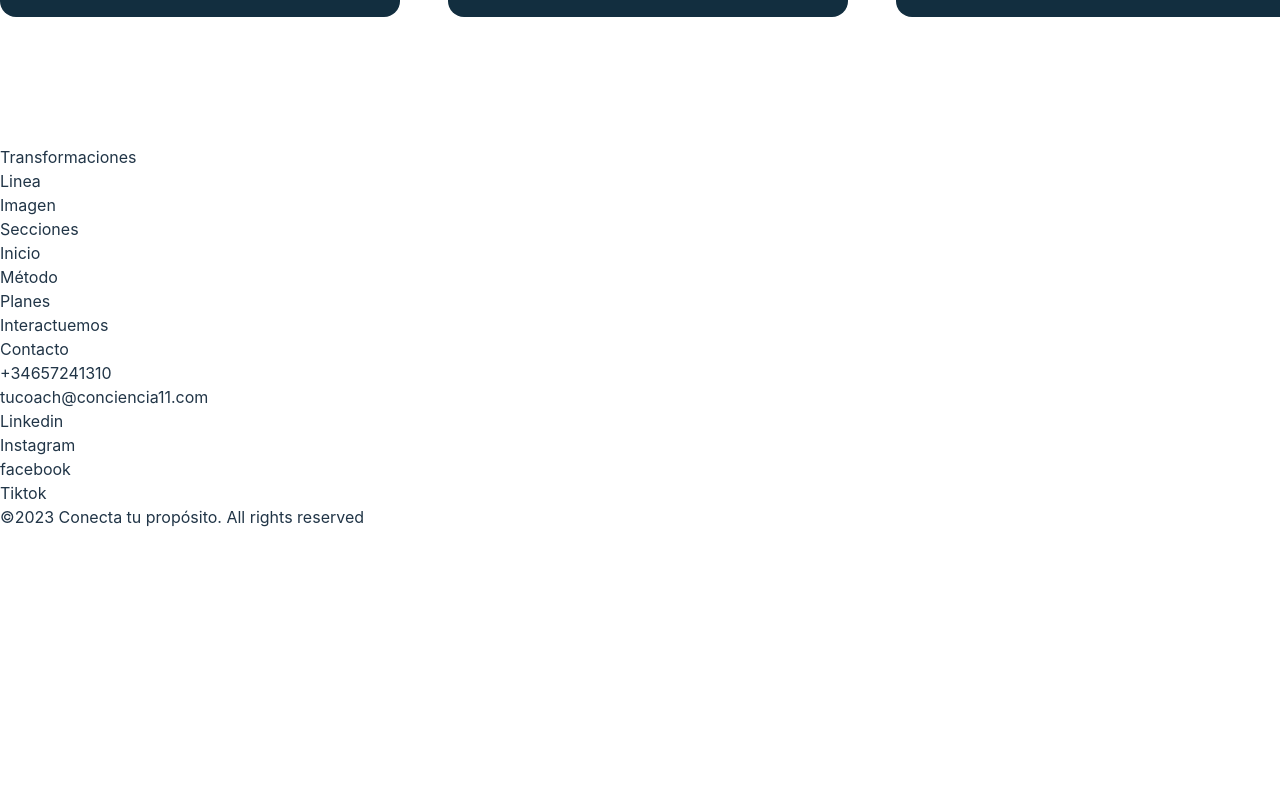
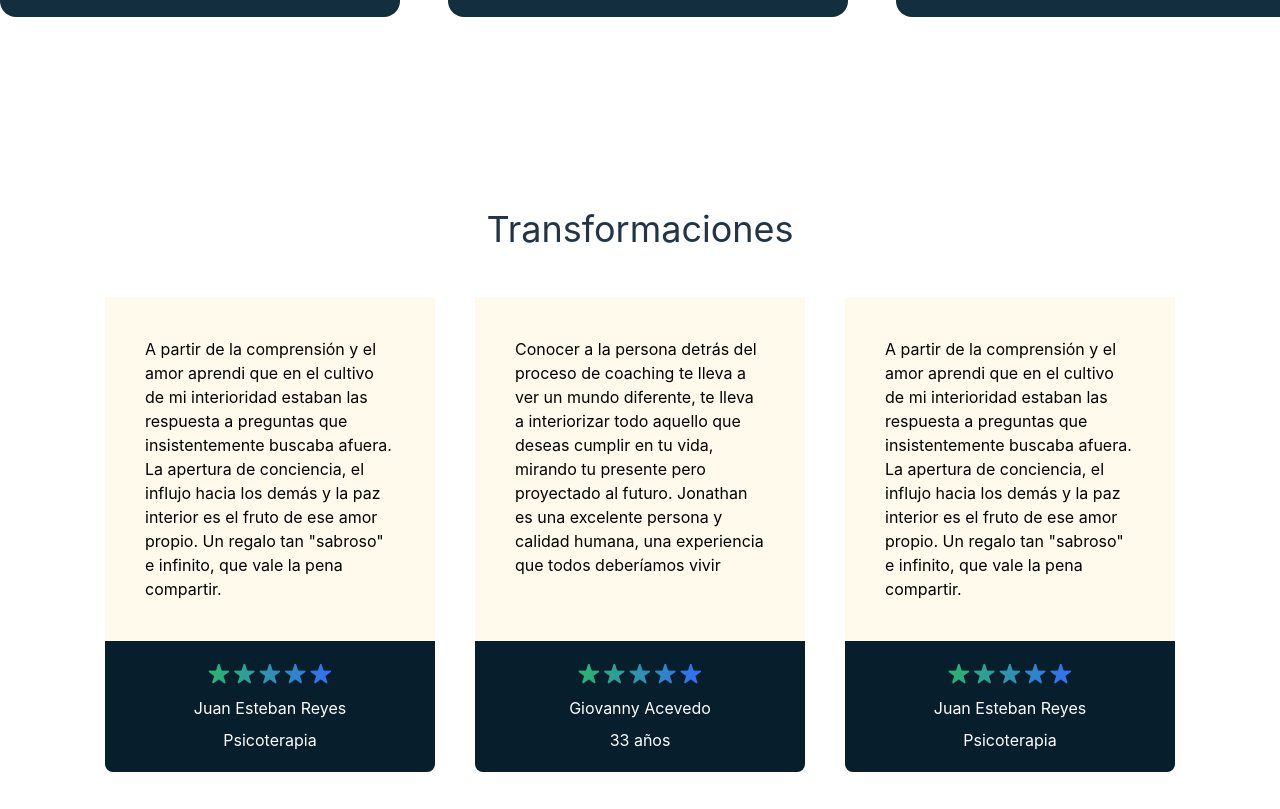
Before and after one commit to revdev-earth/JonathanPFrontend, a React (Vite) app: page / in a window 1280 px wide. Shown: the part 4171-4980 px from the top of the page. Before the commit the page ends 4700 px from the top, so only its background shows below. Built offline with nearby package versions, Linux system fonts and the light colour scheme.

Commit message:
Section6

```diff
--- a/src/Sections/6/index.tsx
+++ b/src/Sections/6/index.tsx
@@ -1,28 +1,53 @@
 const CardsInformation = [
   {
-    content: "content",
-    name: "name",
-    profesion: "profesion",
+    content:
+      'A partir de la  comprensión y el amor aprendi que en el cultivo de mi interioridad estaban las respuesta a preguntas que insistentemente buscaba afuera. La apertura de conciencia, el influjo hacia los demás y la paz interior es el fruto de ese amor propio. Un regalo tan "sabroso" e infinito, que vale la pena compartir.',
+    name: "Juan Esteban Reyes",
+    profesion: "Psicoterapia",
+  },
+  {
+    content:
+      "Conocer a la persona detrás del proceso de coaching te lleva a ver un mundo diferente, te lleva a interiorizar todo aquello que deseas cumplir en tu vida, mirando tu presente pero proyectado al futuro. Jonathan es una excelente persona y calidad humana, una experiencia que todos deberíamos vivir",
+    name: "Giovanny Acevedo",
+    profesion: "33 años",
+  },
+  {
+    content:
+      'A partir de la  comprensión y el amor aprendi que en el cultivo de mi interioridad estaban las respuesta a preguntas que insistentemente buscaba afuera. La apertura de conciencia, el influjo hacia los demás y la paz interior es el fruto de ese amor propio. Un regalo tan "sabroso" e infinito, que vale la pena compartir.',
+    name: "Juan Esteban Reyes",
+    profesion: "Psicoterapia",
   },
 ];
 
-const Card = ({ content, name, profesion }: any) => {
+const Card = ({
+  content,
+  name,
+  profesion,
+}: {
+  content: string;
+  name: string;
+  profesion: string;
+}) => {
   return (
-    <div>
-      <div>{content}</div>
-      <div>{name}</div>
-      <div>{profesion}</div>
+    <div className="flex flex-col w-[330px] text-black bg-[#FFFAEB] rounded-b-lg overflow-hidden ">
+      <div className="p-10 flex-1">{content}</div>
+
+      <div className="p-5 flex flex-col gap-2 items-center bg-[#071E2C] text-white">
+        <img src="src/assets/section6/stars.png" alt="start" />
+        <div>{name}</div>
+        <div>{profesion}</div>
+      </div>
     </div>
   );
 };
 
 const Section6 = () => {
   return (
-    <div>
-      <div>Transformaciones</div>
-      <div>
-        {CardsInformation.map((_data, index) => (
-          <Card key={index} />
+    <div className="flex flex-col gap-12 min-h-[500px] py-16">
+      <div className="text-4xl w-fit m-auto">Transformaciones</div>
+      <div className="grid grid-cols-3 gap-10 w-fit m-auto">
+        {CardsInformation.map((data, index) => (
+          <Card key={index} {...data} />
         ))}
       </div>
     </div>
```
Also changed, not shown: src/assets/section6/stars.png (added).
